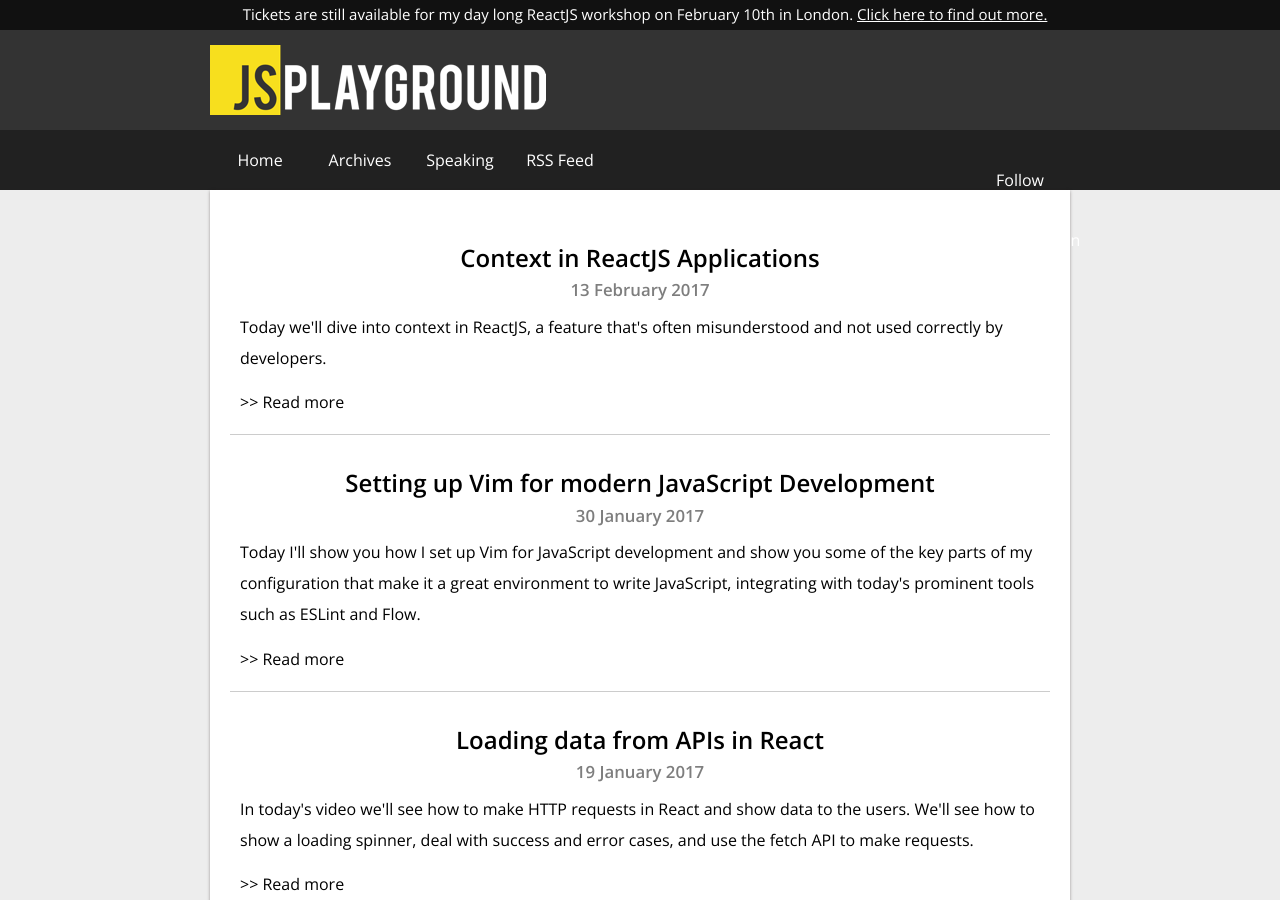
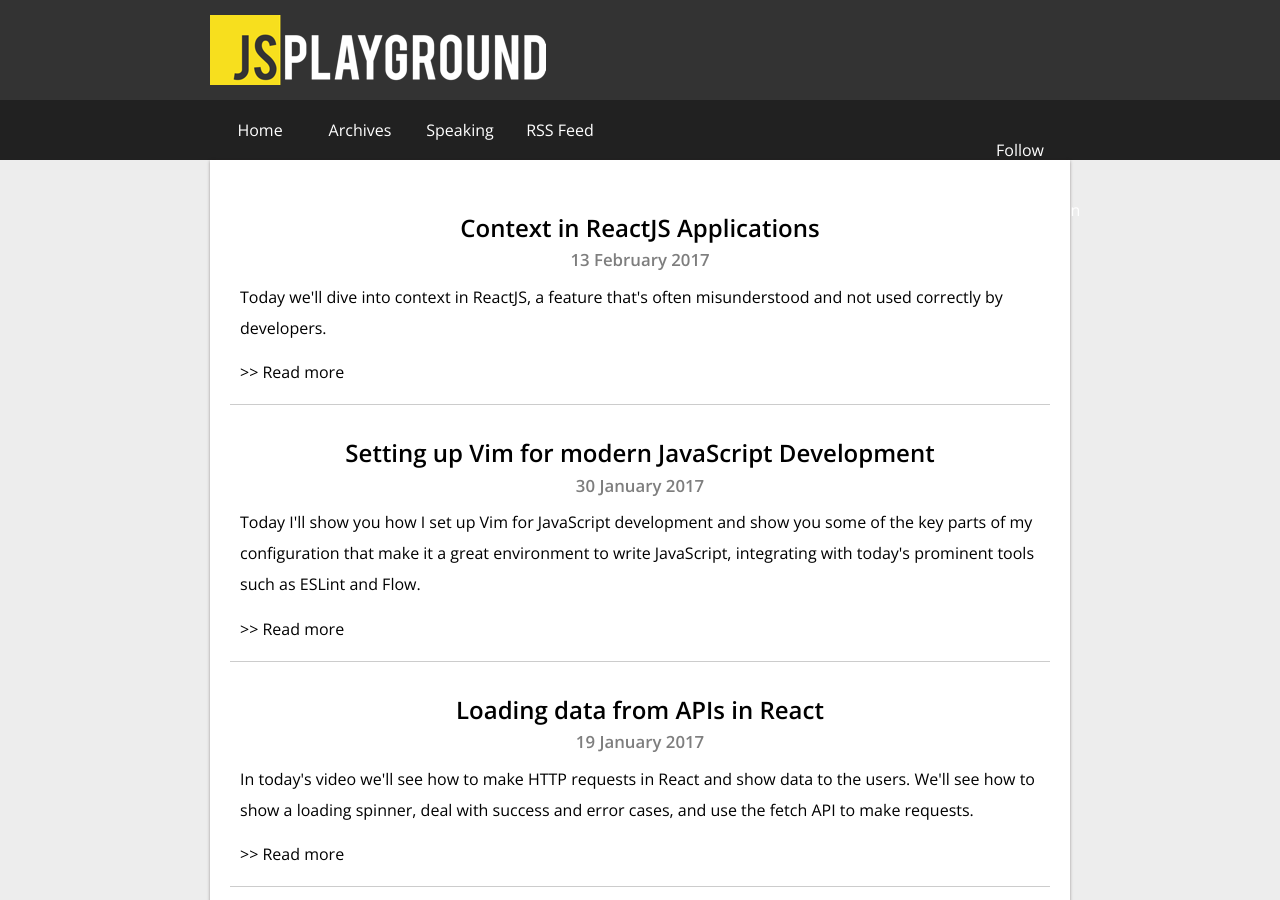
Before and after one commit to jackfranklin/javascriptplayground.com, a Jekyll site: the page built from index.html, in a window 1280 px wide and 900 px high. Built offline with Jekyll 4.4.1, drawn with Linux system fonts in a browser that asks for light colours; the list of posts is cut into pages by our own code; comment, search, counter and statistics services are not loaded.

Commit message:
Remove out of date notification banner

```diff
--- a/_layouts/default.html
+++ b/_layouts/default.html
@@ -27,9 +27,6 @@
   {% seo %}
   </head>
   <body>
-    <div class="notification">
-      <p>Tickets are still available for my day long ReactJS workshop on February 10th in London. <a href="http://whiteoctoberevents.co.uk/training/learn-react">Click here to find out more.</a></p>
-    </div>
     <header class="site-header" role="banner">
       <div class="content-container">
         <h1 class="brand-name">
```
